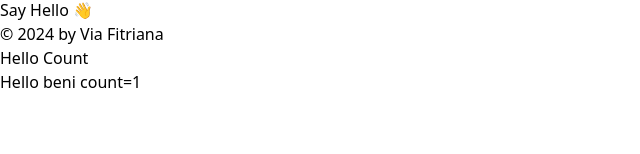
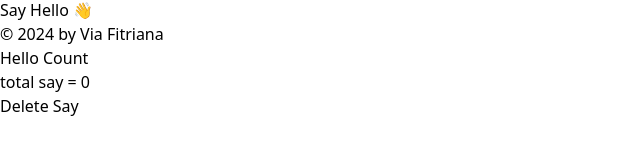
Before and after one commit to Abrazax56/belajar-react, a React (Vite) app in the folder part-008/: page /nested in a window 1280 px wide. Shown: the part 266-420 px from the top of the page, without its empty margins (0-640 px from the left). Built offline with nearby package versions, Linux system fonts and the light colour scheme.

Commit message:
part-008

```diff
--- a/part-008/src/components/pages/Pages.jsx
+++ b/part-008/src/components/pages/Pages.jsx
@@ -1,5 +1,6 @@
 import Nest from './Nested.jsx'
-import {useState} from "react"
+import States from './State.jsx'
+import {useState, useEffect} from "react"
 const Humans = [
   {
     name: "Ahmad Beni Rusli",
@@ -26,13 +27,34 @@ const Humans = [
 const email = localStorage.getItem('email')
 
 export default () => {
-  const [hello, setHello] = useState([
-    {
-      name: "Ahmad Beni",
-      helo: "Hello beni",
-      count: 1,
+  const [hello, setHello] = useState([])
+  const [say, setTotalSay] = useState(0)
+  useEffect(() => {
+    setHello(JSON.parse(localStorage.getItem("say")) || [])
+    // if(say === 0){
+//       document.querySelector(".delete").classList.add("hidden")
+//     } else {
+//       document.querySelector(".delete").classList.remove("hidden")
+//     }
+  }, [])
+  useEffect(() => {
+    if(hello.length > 0) {
+      const sum = hello.reduce((x, y) => {
+        const contn = hello.find(hel => hel.name === y.name)
+        return x + y.count
+      }, 0)
+      setTotalSay(sum)
+      localStorage.setItem("say", JSON.stringify(hello))
     }
-  ])
+  }, [hello])
+
+  const HandleDelete= () => {
+
+      localStorage.removeItem("say")
+      setHello([])
+      setTotalSay(0)
+
+  }
   const HandleHello = (name) => {
     if(hello.find(man => man.name === name)) {
       setHello(
@@ -76,6 +98,8 @@ export default () => {
             hello.map((person) => <li key={person.name}>{person.helo} count={person.count}</li>)
           }
         </ul>
+        <p>total say = {say}</p>
+        <button type="button" onClick={HandleDelete} className="px-4 bg-red-700 rounded font-bold text-white delete">Delete Say</button>
       </div>
     </div>
   </>
--- a/part-008/src/components/pages/State.jsx
+++ b/part-008/src/components/pages/State.jsx
@@ -6,8 +6,18 @@ class Count extends React.Component{
     this.state = {
       count: 10
     }
+    alert("constructor")
+  }
+  componentDidMount () {
+    this.setState({count: 10})
+    alert("componentDidMount")
+  }
+  componentDidUpdate(prevProps, prevState) {
+    alert("update ")
+    if(this.state.count === 10000) this.setState({count: 10})
   }
   render() {
+    alert("render")
     return (
       <div>
         <h1>{this.state.count}</h1>
```
